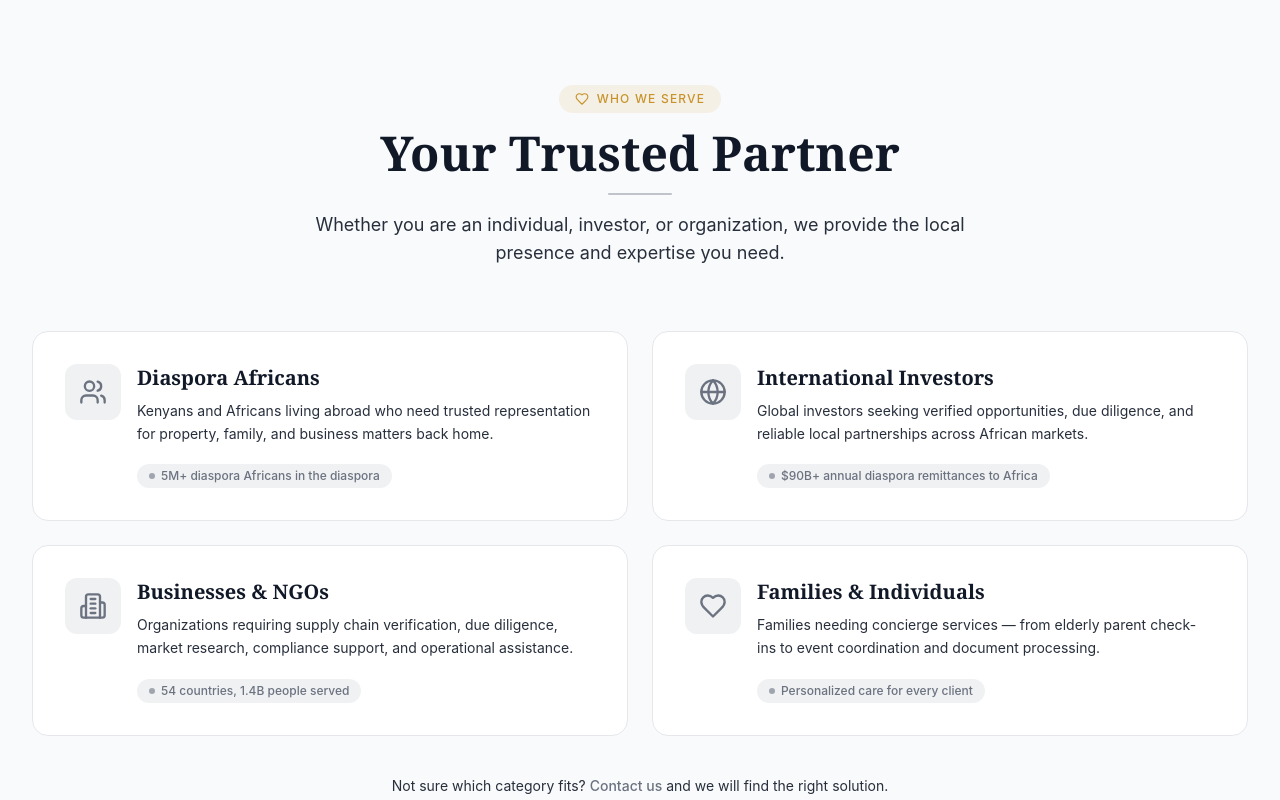
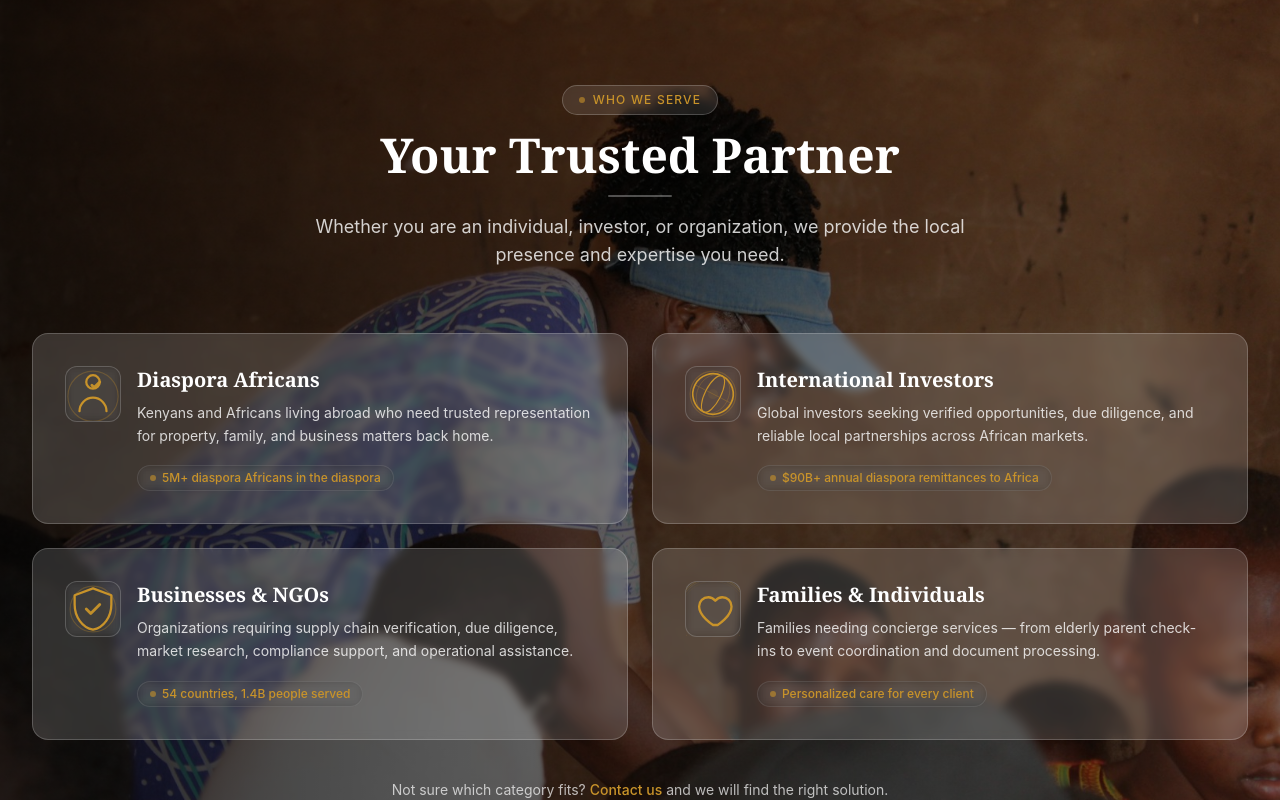
Before and after one commit to aminiafricaco-commits/amini-africa, a Next.js app: page / in a window 1280 px wide. Shown: the part 4300-5100 px from the top of the page. Built offline with nearby package versions, Linux system fonts and the light colour scheme.

Commit message:
Redesign Who We Serve: Kenya school bg, animated SVG icons, glass cards

```diff
--- a/src/components/sections/who-we-serve.tsx
+++ b/src/components/sections/who-we-serve.tsx
@@ -1,33 +1,35 @@
 "use client";
 
 import { motion } from "framer-motion";
-import { Users, Building2, Heart, Globe, ArrowRight } from "lucide-react";
+import { ArrowRight } from "lucide-react";
 import Link from "next/link";
+import { getAnimatedIcon } from "@/components/ui/animated-icons";
+import { Button } from "@/components/ui/button";
 
 const segments = [
   {
-    icon: Users,
+    icon: "agent",
     title: "Diaspora Africans",
     description:
       "Kenyans and Africans living abroad who need trusted representation for property, family, and business matters back home.",
     stats: "5M+ diaspora Africans in the diaspora",
   },
   {
-    icon: Globe,
+    icon: "globe",
     title: "International Investors",
     description:
       "Global investors seeking verified opportunities, due diligence, and reliable local partnerships across African markets.",
     stats: "$90B+ annual diaspora remittances to Africa",
   },
   {
-    icon: Building2,
+    icon: "shield",
     title: "Businesses & NGOs",
     description:
       "Organizations requiring supply chain verification, due diligence, market research, compliance support, and operational assistance.",
     stats: "54 countries, 1.4B people served",
   },
   {
-    icon: Heart,
+    icon: "heart",
     title: "Families & Individuals",
     description:
       "Families needing concierge services — from elderly parent check-ins to event coordination and document processing.",
@@ -37,7 +39,9 @@ const segments = [
 
 export function WhoWeServe() {
   return (
-    <section className="py-28 md:py-36 bg-muted relative overflow-hidden">
+    <section className="relative py-28 md:py-36 overflow-hidden">
+      <div className="absolute inset-0 bg-[url('/images/who-we-serve-bg.jpg')] bg-cover bg-center bg-no-repeat" />
+      <div className="absolute inset-0 bg-gradient-to-r from-black/80 via-black/60 to-black/40" />
       <div className="max-w-7xl mx-auto px-4 sm:px-6 lg:px-8 relative">
         <motion.div
           initial={{ opacity: 0, y: 20 }}
@@ -46,49 +50,52 @@ export function WhoWeServe() {
           transition={{ duration: 0.5 }}
           className="text-center mb-16"
         >
-          <div className="inline-flex items-center gap-2 bg-brand-gold/10 rounded-full px-4 py-1.5 mb-4">
-            <Heart className="h-3.5 w-3.5 text-brand-gold" />
+          <div className="inline-flex items-center gap-2 bg-white/10 backdrop-blur-sm border border-white/20 rounded-full px-4 py-1.5 mb-4">
+            <span className="w-1.5 h-1.5 rounded-full bg-brand-gold/60 animate-pulse" />
             <span className="text-brand-gold font-medium text-xs tracking-widest uppercase">Who We Serve</span>
           </div>
-          <h2 className="font-heading text-3xl md:text-4xl lg:text-5xl font-bold text-foreground mb-4">
+          <h2 className="font-heading text-3xl md:text-4xl lg:text-5xl font-bold text-white mb-4">
             Your Trusted Partner
           </h2>
-          <div className="w-16 h-0.5 bg-primary/40 mx-auto mb-4 rounded-full" />
-          <p className="text-lg text-foreground/90 max-w-2xl mx-auto">
+          <div className="w-16 h-0.5 bg-white/30 mx-auto mb-4 rounded-full" />
+          <p className="text-lg text-white/80 max-w-2xl mx-auto">
             Whether you are an individual, investor, or organization, we provide
             the local presence and expertise you need.
           </p>
         </motion.div>
 
         <div className="grid grid-cols-1 md:grid-cols-2 gap-6">
-          {segments.map((seg, index) => (
+          {segments.map((seg, index) => {
+            const IconComponent = getAnimatedIcon(seg.icon);
+            return (
               <motion.div
                 key={seg.title}
                 initial={{ opacity: 0, y: 20 }}
                 whileInView={{ opacity: 1, y: 0 }}
                 viewport={{ once: true }}
                 transition={{ duration: 0.4, delay: index * 0.08 }}
-              className="group bg-white rounded-2xl p-8 border border-border hover:border-primary/30 hover:shadow-md hover:-translate-y-0.5 transition-all duration-500"
+                className="group bg-white/15 backdrop-blur-sm rounded-2xl p-8 border border-white/20 hover:border-white/40 hover:shadow-xl hover:-translate-y-0.5 transition-all duration-300"
               >
                 <div className="flex items-start gap-4">
-                <div className="flex items-center justify-center w-14 h-14 rounded-xl bg-primary/10 shrink-0">
-                  <seg.icon className="h-7 w-7 text-primary" />
+                  <div className="flex items-center justify-center w-14 h-14 rounded-xl bg-black/20 backdrop-blur-sm border border-white/20 shrink-0">
+                    <IconComponent className="text-brand-gold w-7 h-7" />
                   </div>
                   <div className="flex-1">
-                  <h3 className="font-heading text-xl font-bold text-foreground mb-2">
+                    <h3 className="font-heading text-xl font-bold text-white mb-2">
                       {seg.title}
                     </h3>
-                  <p className="text-foreground/90 text-sm leading-relaxed mb-4">
+                    <p className="text-white/80 text-sm leading-relaxed mb-4">
                       {seg.description}
                     </p>
-                  <div className="inline-flex items-center gap-1.5 bg-primary/10 rounded-full px-3 py-1">
-                    <span className="w-1.5 h-1.5 rounded-full bg-primary/60" />
-                    <span className="text-primary text-xs font-medium">{seg.stats}</span>
+                    <div className="inline-flex items-center gap-1.5 bg-black/20 backdrop-blur-sm border border-white/10 rounded-full px-3 py-1">
+                      <span className="w-1.5 h-1.5 rounded-full bg-brand-gold/60" />
+                      <span className="text-brand-gold text-xs font-medium">{seg.stats}</span>
                     </div>
                   </div>
                 </div>
               </motion.div>
-          ))}
+            );
+          })}
         </div>
 
         <motion.div
@@ -98,9 +105,9 @@ export function WhoWeServe() {
           transition={{ duration: 0.4, delay: 0.4 }}
           className="text-center mt-10"
         >
-          <p className="text-foreground/90 text-sm">
+          <p className="text-white/70 text-sm">
             Not sure which category fits?{" "}
-            <Link href="/contact" className="text-primary hover:underline font-medium">
+            <Link href="/contact" className="text-brand-gold hover:underline font-medium">
               Contact us
             </Link>{" "}
             and we will find the right solution.
```
Also changed, not shown: public/images/who-we-serve-bg.jpg (added). Lines whose indentation alone changed are shown as unchanged.
